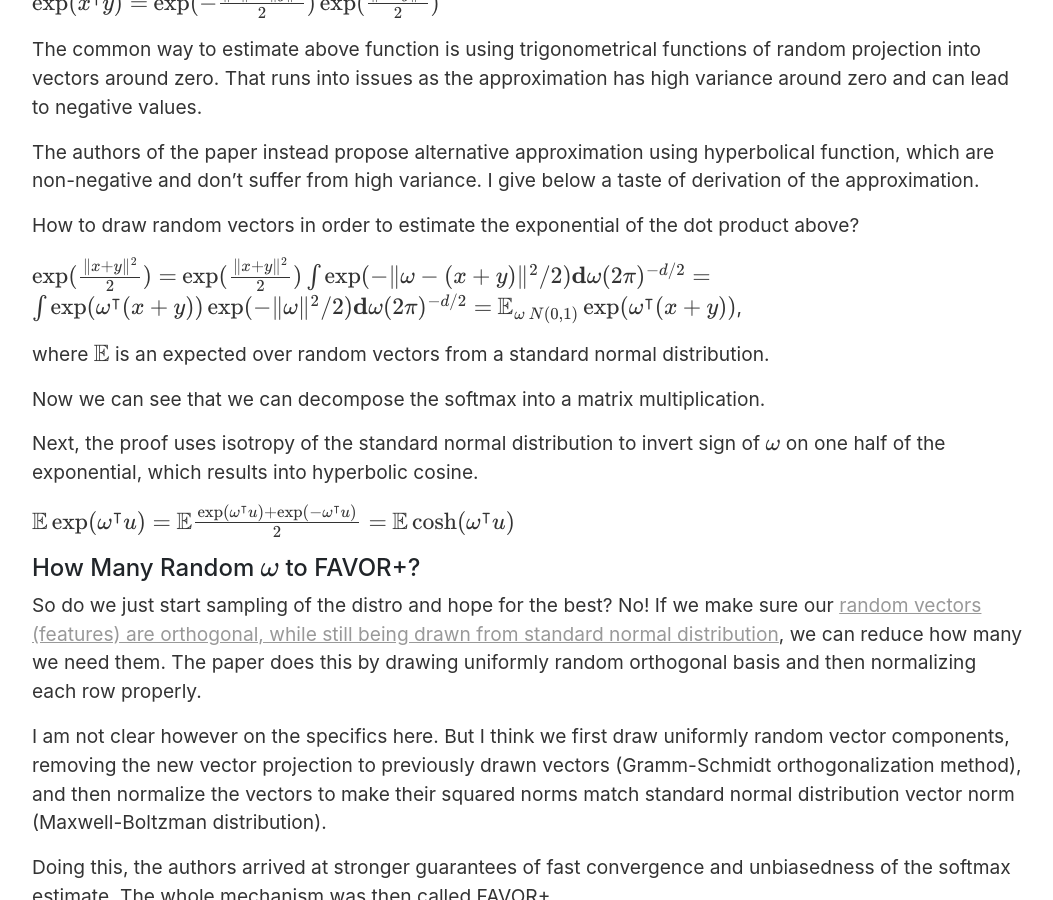
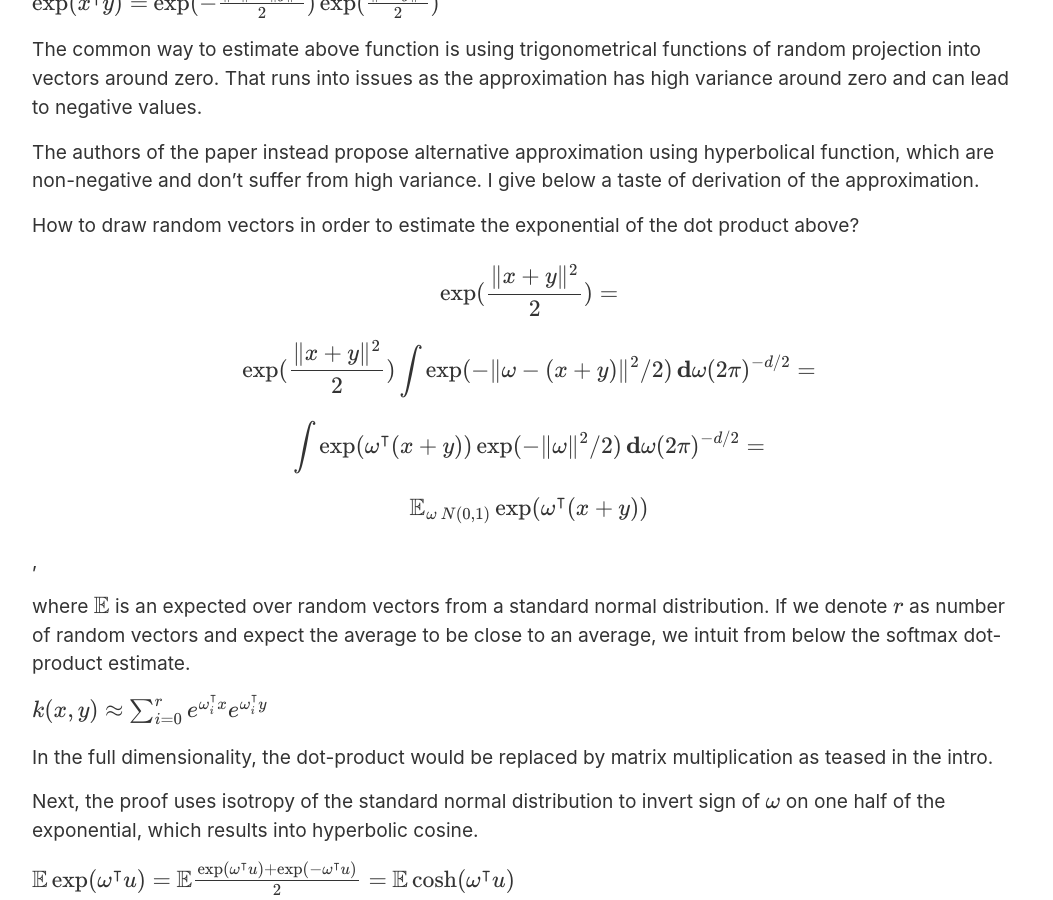
Before and after one commit to vackosar/vackosar.github.io, a Jekyll site: the page built from _posts/2020-10-25-Performers-FAVOR+-Faster-Transformer-Attention.md, in a window 1280 px wide and 900 px high, scrolled down 1926 px. Shown: the whole window, without its empty margins (111-1164 px from the left). Built offline with Jekyll 4.4.1, drawn with Linux system fonts in a browser that asks for light colours; nearby versions of some CDN libraries; library files that are not in the unit come from our copies; comment, search, counter and statistics services are not loaded.

Commit message:
performers

```diff
--- a/_posts/2020-10-25-Performers-FAVOR+-Faster-Transformer-Attention.md
+++ b/_posts/2020-10-25-Performers-FAVOR+-Faster-Transformer-Attention.md
@@ -77,14 +77,19 @@ I give below a taste of derivation of the approximation.
 
 How to draw random vectors in order to estimate the exponential of the dot product above?
 
-\\( \exp(\frac{\lVert x+y \rVert^2}{2}) = \\)
-\\( \exp(\frac{\lVert x+y \rVert^2}{2}) \int \exp(- \lVert \omega - (x+y) \rVert^2 / 2 ) \mathbf{d} \omega (2\pi)^{-d/2} = \\)
-\\( \int \exp(\omega^\intercal (x + y)) \exp(- \lVert \omega \rVert^2 /2) \mathbf{d} \omega (2\pi)^{-d/2} = \\)
-\\( \mathbb{E}_{\omega \~ N(0, 1)} \exp(\omega^\intercal (x+y)) \\),
+\\[ \exp(\frac{\lVert x+y \rVert^2}{2}) = \\]
+\\[ \exp(\frac{\lVert x+y \rVert^2}{2}) \int \exp(- \lVert \omega - (x+y) \rVert^2 / 2 ) \, \mathbf{d} \omega (2\pi)^{-d/2} = \\]
+\\[ \int \exp(\omega^\intercal (x + y)) \exp(- \lVert \omega \rVert^2 /2) \, \mathbf{d} \omega (2\pi)^{-d/2} = \\]
+\\[ \mathbb{E}_{\omega \~ N(0, 1)} \exp(\omega^\intercal (x+y)) \\],
 
 where \\( \mathbb{E} \\) is an expected over random vectors from a standard normal distribution.
+If we denote \\( r \\) as number of random vectors and expect the average to be close to an average,
+we intuit from below the softmax dot-product estimate.
 
-Now we can see that we can decompose the softmax into a matrix multiplication.
+\\( k(x, y) \approx \\)
+\\( \sum_{i = 0}^r e^{\omega_i^\intercal x} e^{\omega_i^\intercal y} \\)
+
+In the full dimensionality, the dot-product would be replaced by matrix multiplication as teased in the intro.
 
 Next, the proof uses isotropy of the standard normal distribution to invert sign of \\( \omega \\) on one half of the exponential,
 which results into hyperbolic cosine.
```
